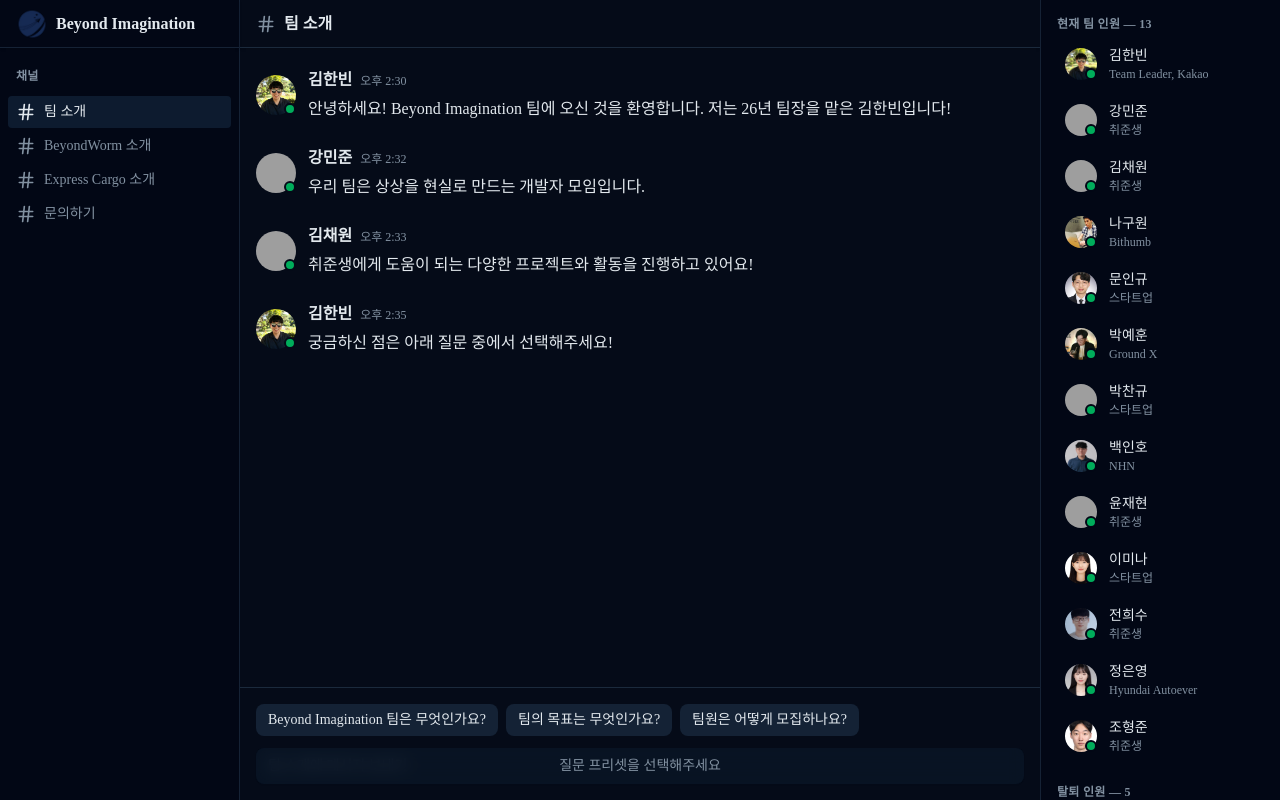
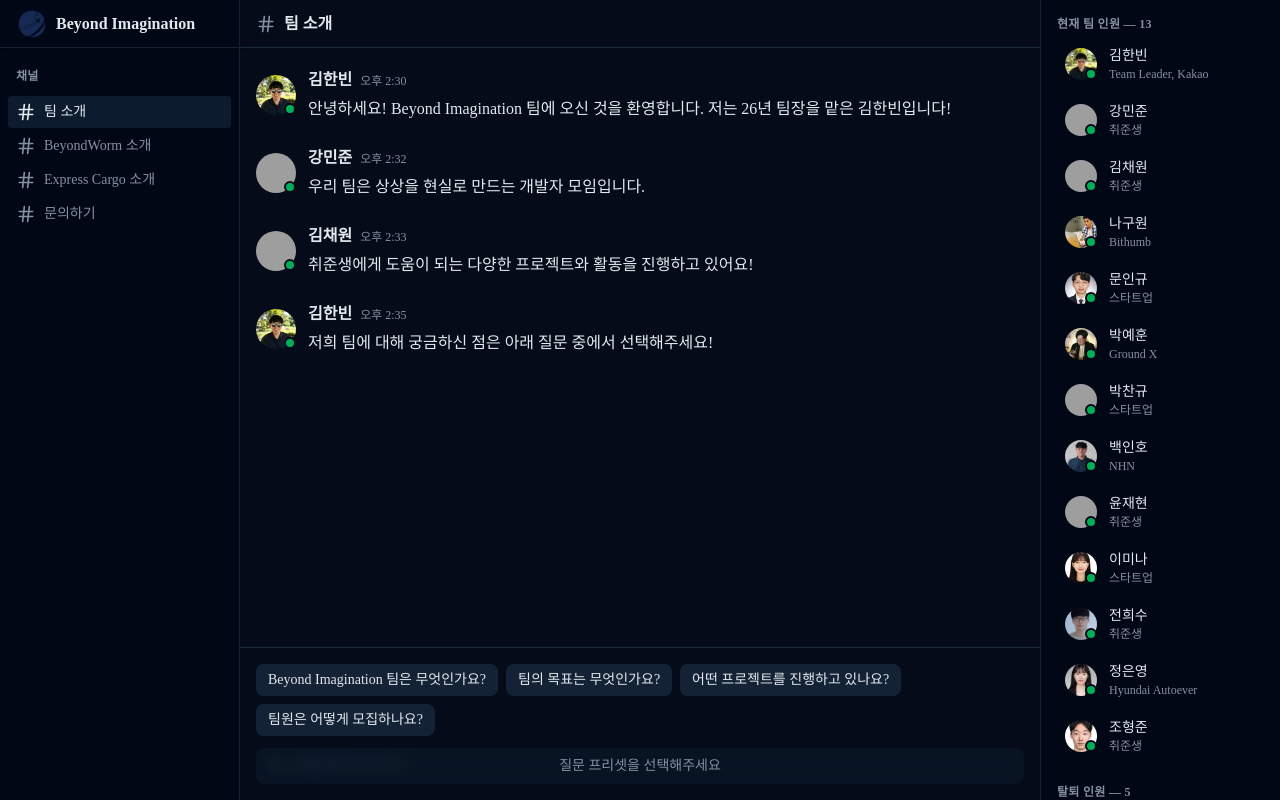
Before and after one commit to konempty/team-promotion-page, a React (Vite) app: page / in a window 1280 px wide. Built offline with nearby package versions, Linux system fonts and the light colour scheme; grey boxes are pictures that could not be loaded.

Commit message:
메시지 수정
(cherry picked from commit 93407fac75e5fd21e3f4d540f46aca75f063ba02)

```diff
--- a/public/channels/team-intro.json
+++ b/public/channels/team-intro.json
@@ -21,7 +21,7 @@
     },
     {
       "authorId": "김한빈",
-      "content": "궁금하신 점은 아래 질문 중에서 선택해주세요!",
+      "content": "저희 팀에 대해 궁금하신 점은 아래 질문 중에서 선택해주세요!",
       "timestamp": "오후 2:35"
     }
   ],
@@ -35,6 +35,10 @@
       "answer": "우리 팀의 목표는 혁신적인 기술로 사회에 긍정적인 영향을 미치는 것입니다. 각 팀원의 성장을 지원하고, 실질적인 프로젝트를 통해 실력을 향상시키며, 개발 커뮤니티에 기여하는 것을 목표로 합니다."
     },
     {
+      "question": "어떤 프로젝트를 진행하고 있나요?",
+      "answer": "웹개임 프로젝트 BeyondWorm, 오픈소스 기여 프로젝트 ExpressCargo등 다양한 프로젝트를 진행하고 있습니다. \n 자세한 내용은 PC는 좌측 사이드, 모바일은 좌측 상단의 햄버거 메뉴에서 프로젝트 채널을 통해 확인할 수 있어요!"
+    },
+    {
       "question": "팀원은 어떻게 모집하나요?",
       "answer": "팀원은 상시 모집하고 있습니다. 기술 스택보다는 배우고자 하는 열정과 협업 능력을 중요시합니다. 관심 있으시다면 문의하기 채널을 통해 연락주세요!"
     }
--- a/src/components/chat-messages.tsx
+++ b/src/components/chat-messages.tsx
@@ -5,7 +5,19 @@ import { getAssetUrl } from "@/lib/assets"
 import type { Message, ChannelData } from "@/lib/channel-data"
 import type { Member } from "@/lib/member-data"
 import { useMembers } from "@/hooks/use-members"
-import { useEffect, useRef, useMemo } from "react"
+import { useEffect, useRef, useMemo, type ReactNode } from "react"
+
+// \n을 줄바꿈으로 변환
+function formatContent(content: string): ReactNode {
+  const lines = content.split('\n')
+
+  return lines.map((line, index) => (
+    <span key={index}>
+      {line}
+      {index < lines.length - 1 && <br />}
+    </span>
+  ))
+}
 
 interface ChatMessagesProps {
   channelData: ChannelData
@@ -139,7 +151,7 @@ function MessageItem({ message, memberMap }: MessageItemProps) {
           )}
           <span className="text-xs text-muted-foreground">{message.timestamp}</span>
         </div>
-        <div className="text-foreground leading-relaxed mt-1">{message.content}</div>
+        <div className="text-foreground leading-relaxed mt-1">{formatContent(message.content)}</div>
         {message.image && (
           <div className="mt-2 relative w-full max-w-md h-48 rounded overflow-hidden">
             <img src={getAssetUrl(message.image || "/placeholder.svg")} alt="Message attachment" className="w-full h-full object-cover" />
```
